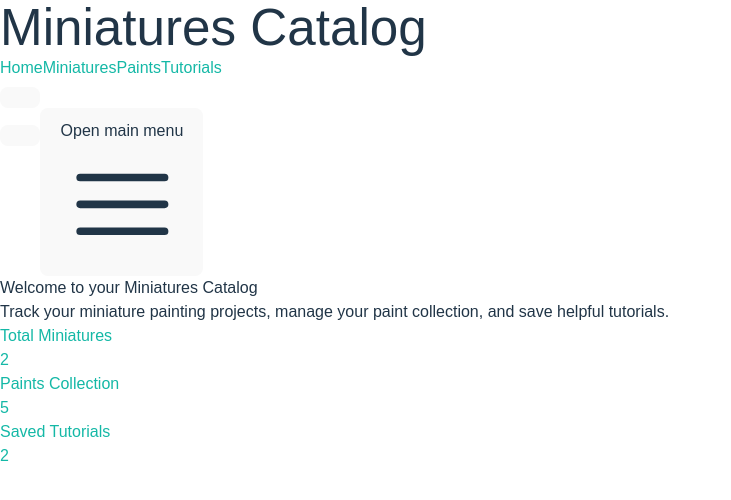
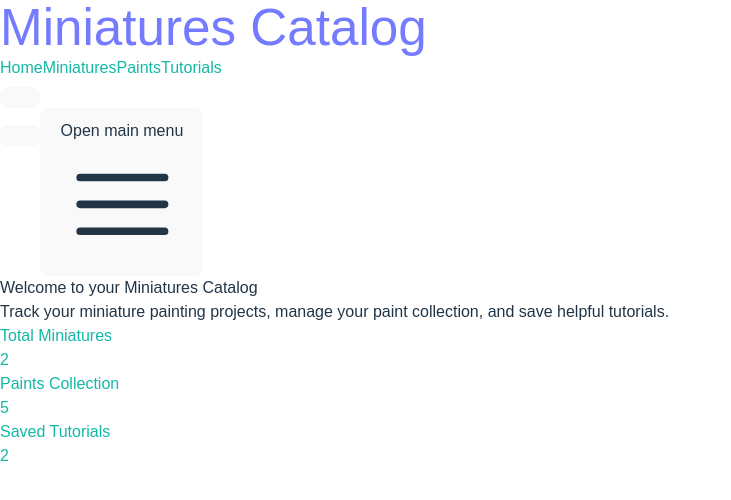
Before and after one commit to stujmar/miniatures, a Vue app: page /home in a window 1280 px wide. Shown: the top 500 px of the page, without its empty margins (0-731 px from the left). Built offline with nearby package versions, Linux system fonts and the light colour scheme; a web font is replaced by a local one.

Commit message:
title links home

```diff
--- a/src/App.vue
+++ b/src/App.vue
@@ -69,7 +69,9 @@ const importData = (event) => {
         <div class="flex justify-between h-16 w-full">
           <div class="flex w-full">
             <div class="flex-shrink-0 flex items-center">
-              <h1 class="text-xl font-bold text-gray-900 font-heading">Miniatures Catalog</h1>
+              <router-link to="/home" class="hover:opacity-80 transition-opacity">
+                <h1 class="text-xl font-bold text-gray-900 font-heading">Miniatures Catalog</h1>
+              </router-link>
             </div>
             <!-- Desktop Navigation -->
             <div class="hidden sm:ml-6 sm:flex sm:space-x-8 flex-1">
```
